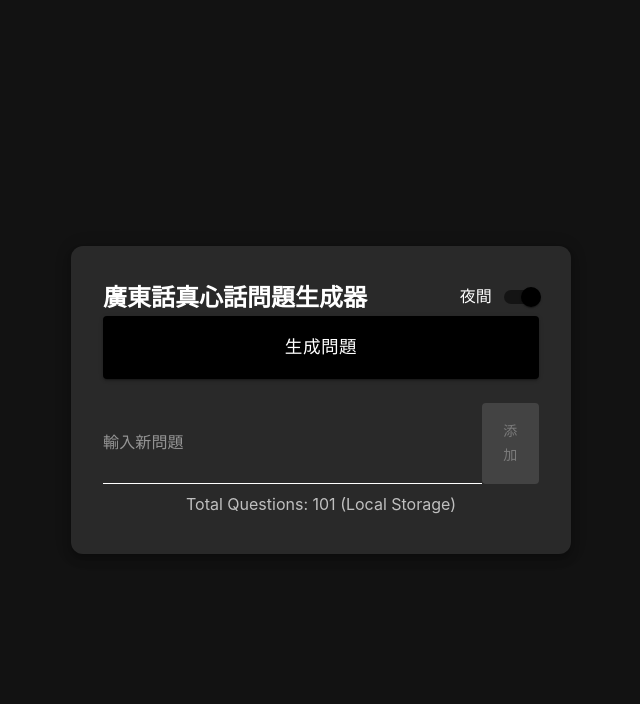
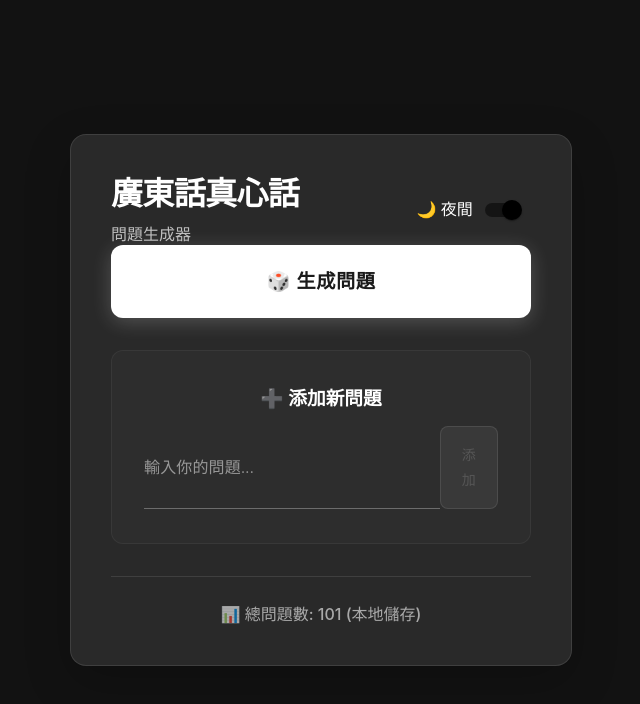
Before and after one commit to heilcheng/Truth-or-Dare-Canto, a React (Create React App) app: page / in a window 1280 px wide. Shown: the top 704 px of the page, without its empty margins (319-959 px from the left). Built offline with nearby package versions, Linux system fonts and the light colour scheme.

Commit message:
Complete UI/UX redesign with modern design, animations, and perfect centering

```diff
--- a/src/App.css
+++ b/src/App.css
@@ -53,6 +53,53 @@ body {
   overflow-x: hidden;
 }
 
+/* Animations */
+@keyframes fadeInUp {
+  from {
+    opacity: 0;
+    transform: translateY(30px);
+  }
+  to {
+    opacity: 1;
+    transform: translateY(0);
+  }
+}
+
+@keyframes slideInUp {
+  from {
+    opacity: 0;
+    transform: translateY(20px);
+  }
+  to {
+    opacity: 1;
+    transform: translateY(0);
+  }
+}
+
+@keyframes pulse {
+  0%, 100% {
+    opacity: 1;
+  }
+  50% {
+    opacity: 0.5;
+  }
+}
+
+@keyframes bounce {
+  0%, 20%, 53%, 80%, 100% {
+    transform: translate3d(0,0,0);
+  }
+  40%, 43% {
+    transform: translate3d(0, -8px, 0);
+  }
+  70% {
+    transform: translate3d(0, -4px, 0);
+  }
+  90% {
+    transform: translate3d(0, -2px, 0);
+  }
+}
+
 /* Mobile-first responsive design */
 @media (max-width: 600px) {
   /* Ensure proper touch targets on mobile */
@@ -72,12 +119,22 @@ body {
     margin: 0 !important;
     border-radius: 0 !important;
   }
+
+  /* Better mobile spacing */
+  .MuiCardContent-root {
+    padding: 24px 16px !important;
+  }
 }
 
 /* Tablet and desktop improvements */
 @media (min-width: 601px) {
   .MuiCard-root {
     margin: auto !important;
+  }
+
+  /* Enhanced desktop shadows */
+  .MuiCard-root {
+    box-shadow: 0 16px 48px rgba(0,0,0,0.2) !important;
   }
 }
 
@@ -101,15 +158,6 @@ input:focus {
 /* Loading state improvements */
 .loading-text {
   animation: pulse 1.5s ease-in-out infinite;
-}
-
-@keyframes pulse {
-  0%, 100% {
-    opacity: 1;
-  }
-  50% {
-    opacity: 0.5;
-  }
 }
 
 /* Question card improvements */
@@ -143,13 +191,36 @@ input:focus {
   box-shadow: 0 4px 8px rgba(0, 0, 0, 0.2);
 }
 
+.MuiButton-root:active {
+  transform: translateY(0);
+}
+
 /* Theme toggle improvements */
 .MuiSwitch-root {
   transition: all 0.2s ease;
 }
 
+/* Card improvements */
+.MuiCard-root {
+  backdrop-filter: blur(10px);
+  -webkit-backdrop-filter: blur(10px);
+}
+
+/* Glass morphism effect */
+.glass-effect {
+  background: rgba(255, 255, 255, 0.1);
+  backdrop-filter: blur(10px);
+  -webkit-backdrop-filter: blur(10px);
+  border: 1px solid rgba(255, 255, 255, 0.2);
+}
+
 /* Responsive typography */
 @media (max-width: 480px) {
+  h1 {
+    font-size: 1.5rem !important;
+    line-height: 1.3 !important;
+  }
+
   h2 {
     font-size: 1.25rem !important;
     line-height: 1.3 !important;
@@ -162,6 +233,11 @@ input:focus {
 }
 
 @media (min-width: 481px) and (max-width: 768px) {
+  h1 {
+    font-size: 1.75rem !important;
+    line-height: 1.4 !important;
+  }
+
   h2 {
     font-size: 1.5rem !important;
     line-height: 1.4 !important;
@@ -169,8 +245,55 @@ input:focus {
 }
 
 @media (min-width: 769px) {
+  h1 {
+    font-size: 2.25rem !important;
+    line-height: 1.2 !important;
+  }
+
   h2 {
     font-size: 2rem !important;
     line-height: 1.2 !important;
   }
 }
+
+/* Smooth scrolling */
+html {
+  scroll-behavior: smooth;
+}
+
+/* Custom scrollbar */
+::-webkit-scrollbar {
+  width: 8px;
+}
+
+::-webkit-scrollbar-track {
+  background: transparent;
+}
+
+::-webkit-scrollbar-thumb {
+  background: rgba(0, 0, 0, 0.2);
+  border-radius: 4px;
+}
+
+::-webkit-scrollbar-thumb:hover {
+  background: rgba(0, 0, 0, 0.3);
+}
+
+/* Dark mode scrollbar */
+[data-mui-color-scheme="dark"] ::-webkit-scrollbar-thumb {
+  background: rgba(255, 255, 255, 0.2);
+}
+
+[data-mui-color-scheme="dark"] ::-webkit-scrollbar-thumb:hover {
+  background: rgba(255, 255, 255, 0.3);
+}
+
+/* Selection color */
+::selection {
+  background: rgba(25, 118, 210, 0.2);
+  color: inherit;
+}
+
+[data-mui-color-scheme="dark"] ::selection {
+  background: rgba(255, 255, 255, 0.2);
+}
--- a/src/App.js
+++ b/src/App.js
@@ -204,7 +204,8 @@ const TruthOrDareGenerator = () => {
           alignItems: 'center',
           justifyContent: 'center',
           padding: { xs: 2, sm: 3, md: 4 },
-          boxSizing: 'border-box'
+          boxSizing: 'border-box',
+          position: 'relative'
         }}
       >
         <Card
@@ -212,115 +213,210 @@ const TruthOrDareGenerator = () => {
             width: '100%',
             maxWidth: { xs: '100%', sm: 450, md: 500 },
             backgroundColor: 'background.paper',
-            borderRadius: { xs: 2, sm: 3 },
-            boxShadow: { xs: 2, sm: 4, md: 6 }
+            borderRadius: { xs: 3, sm: 4 },
+            boxShadow: { xs: '0 8px 32px rgba(0,0,0,0.1)', sm: '0 12px 40px rgba(0,0,0,0.15)', md: '0 16px 48px rgba(0,0,0,0.2)' },
+            border: '1px solid',
+            borderColor: themeMode === 'dark' ? 'rgba(255,255,255,0.1)' : 'rgba(0,0,0,0.1)',
+            backdropFilter: 'blur(10px)',
+            animation: 'fadeInUp 0.6s ease-out'
           }}
         >
-          <CardContent sx={{ padding: { xs: 3, sm: 4 } }}>
+          <CardContent sx={{
+            padding: { xs: 4, sm: 5 },
+            '&:last-child': { paddingBottom: { xs: 4, sm: 5 } }
+          }}>
+            {/* Header Section */}
             <div style={{
               display: 'flex',
               flexDirection: { xs: 'column', sm: 'row' },
               justifyContent: 'space-between',
-              alignItems: { xs: 'flex-start', sm: 'center' },
-              marginBottom: { xs: 3, sm: 4 },
-              gap: { xs: 2, sm: 0 }
+              alignItems: { xs: 'center', sm: 'center' },
+              marginBottom: { xs: 4, sm: 5 },
+              gap: { xs: 3, sm: 0 }
             }}>
-              <h2 style={{
-                color: themeMode === 'dark' ? 'white' : '#222',
+              <div style={{ textAlign: { xs: 'center', sm: 'left' } }}>
+                <h1 style={{
+                  color: themeMode === 'dark' ? 'white' : '#1a1a1a',
                   margin: 0,
-                fontSize: { xs: '1.5rem', sm: '1.75rem', md: '2rem' },
-                textAlign: { xs: 'center', sm: 'left' },
-                width: { xs: '100%', sm: 'auto' }
+                  fontSize: { xs: '1.75rem', sm: '2rem', md: '2.25rem' },
+                  fontWeight: 700,
+                  lineHeight: 1.2,
+                  letterSpacing: '-0.02em'
                 }}>
-                廣東話真心話問題生成器
-              </h2>
+                  廣東話真心話
+                </h1>
+                <p style={{
+                  color: themeMode === 'dark' ? 'rgba(255,255,255,0.7)' : 'rgba(0,0,0,0.6)',
+                  margin: '8px 0 0 0',
+                  fontSize: { xs: '0.9rem', sm: '1rem' },
+                  fontWeight: 400
+                }}>
+                  問題生成器
+                </p>
+              </div>
               <FormControlLabel
-                control={<Switch checked={themeMode === 'dark'} onChange={handleThemeToggle} color="primary" />}
-                label={themeMode === 'dark' ? '夜間' : '日間'}
+                control={
+                  <Switch
+                    checked={themeMode === 'dark'}
+                    onChange={handleThemeToggle}
+                    color="primary"
+                    sx={{
+                      '& .MuiSwitch-switchBase': {
+                        color: themeMode === 'dark' ? '#fff' : '#1976d2',
+                      },
+                      '& .MuiSwitch-track': {
+                        backgroundColor: themeMode === 'dark' ? 'rgba(255,255,255,0.3)' : 'rgba(25,118,210,0.3)',
+                      }
+                    }}
+                  />
+                }
+                label={themeMode === 'dark' ? '🌙 夜間' : '☀️ 日間'}
                 labelPlacement="start"
                 sx={{
-                  marginLeft: { xs: 0, sm: 1 },
-                  color: themeMode === 'dark' ? 'white' : '#222',
-                  alignSelf: { xs: 'center', sm: 'flex-start' }
+                  margin: 0,
+                  color: themeMode === 'dark' ? 'white' : '#1a1a1a',
+                  fontWeight: 500,
+                  fontSize: { xs: '0.9rem', sm: '1rem' }
                 }}
               />
             </div>
 
+            {/* Loading State */}
             {loading && (
+              <Box sx={{
+                textAlign: 'center',
+                py: 3,
+                animation: 'pulse 1.5s ease-in-out infinite'
+              }}>
                 <p style={{
-                color: themeMode === 'dark' ? 'white' : '#222',
-                textAlign: 'center',
-                fontSize: { xs: '0.9rem', sm: '1rem' }
+                  color: themeMode === 'dark' ? 'rgba(255,255,255,0.8)' : 'rgba(0,0,0,0.7)',
+                  fontSize: { xs: '0.95rem', sm: '1rem' },
+                  margin: 0
                 }}>
-                Loading questions...
+                  ⏳ 載入問題中...
                 </p>
+              </Box>
             )}
 
+            {/* Error State */}
             {error && (
+              <Box sx={{
+                textAlign: 'center',
+                py: 2,
+                mb: 3,
+                backgroundColor: themeMode === 'dark' ? 'rgba(255,107,107,0.1)' : 'rgba(255,107,107,0.05)',
+                borderRadius: 2,
+                border: '1px solid',
+                borderColor: 'rgba(255,107,107,0.3)'
+              }}>
                 <p style={{
                   color: '#ff6b6b',
-                textAlign: 'center',
-                fontSize: { xs: '0.8rem', sm: '0.9rem' },
-                marginBottom: 2
+                  fontSize: { xs: '0.85rem', sm: '0.9rem' },
+                  margin: 0,
+                  fontWeight: 500
                 }}>
-                {error}
+                  ⚠️ {error}
                 </p>
+              </Box>
             )}
 
+            {/* Generate Button */}
             <Button
               variant="contained"
               onClick={generateQuestion}
               fullWidth
               disabled={loading}
               sx={{
-                marginBottom: 3,
-                padding: { xs: 1.5, sm: 2 },
-                fontSize: { xs: '1rem', sm: '1.1rem' },
-                backgroundColor: themeMode === 'dark' ? 'black' : 'primary.main',
-                '&:hover': { backgroundColor: themeMode === 'dark' ? '#333' : '#1565c0' }
+                marginBottom: 4,
+                padding: { xs: 2, sm: 2.5 },
+                fontSize: { xs: '1.1rem', sm: '1.2rem' },
+                fontWeight: 600,
+                backgroundColor: themeMode === 'dark' ? '#fff' : '#1976d2',
+                color: themeMode === 'dark' ? '#1a1a1a' : '#fff',
+                borderRadius: 3,
+                textTransform: 'none',
+                boxShadow: themeMode === 'dark'
+                  ? '0 4px 20px rgba(255,255,255,0.2)'
+                  : '0 4px 20px rgba(25,118,210,0.3)',
+                '&:hover': {
+                  backgroundColor: themeMode === 'dark' ? '#f0f0f0' : '#1565c0',
+                  transform: 'translateY(-2px)',
+                  boxShadow: themeMode === 'dark'
+                    ? '0 6px 25px rgba(255,255,255,0.3)'
+                    : '0 6px 25px rgba(25,118,210,0.4)'
+                },
+                '&:active': {
+                  transform: 'translateY(0)'
+                },
+                transition: 'all 0.3s cubic-bezier(0.4, 0, 0.2, 1)'
               }}
             >
-              生成問題
+              🎲 生成問題
             </Button>
 
+            {/* Question Display */}
             {currentQuestion && (
               <Card
                 variant="outlined"
                 sx={{
-                  marginBottom: 3,
-                  padding: { xs: 2.5, sm: 3 },
-                  backgroundColor: themeMode === 'dark' ? '#2C2C2C' : '#f5f5f5',
-                  color: themeMode === 'dark' ? 'white' : '#222',
-                  borderRadius: 2
+                  marginBottom: 4,
+                  padding: { xs: 3, sm: 4 },
+                  backgroundColor: themeMode === 'dark' ? 'rgba(255,255,255,0.05)' : 'rgba(25,118,210,0.05)',
+                  color: themeMode === 'dark' ? 'white' : '#1a1a1a',
+                  borderRadius: 3,
+                  border: '1px solid',
+                  borderColor: themeMode === 'dark' ? 'rgba(255,255,255,0.1)' : 'rgba(25,118,210,0.2)',
+                  boxShadow: '0 4px 12px rgba(0,0,0,0.1)',
+                  animation: 'slideInUp 0.5s ease-out'
                 }}
               >
                 <p style={{
                   margin: 0,
-                  fontSize: { xs: '0.95rem', sm: '1rem' },
+                  fontSize: { xs: '1rem', sm: '1.1rem' },
                   lineHeight: 1.6,
-                  textAlign: 'center'
+                  textAlign: 'center',
+                  fontWeight: 500
                 }}>
-                  {currentQuestion}
+                  💭 {currentQuestion}
                 </p>
               </Card>
             )}
 
+            {/* Add Question Section */}
+            <Box sx={{
+              backgroundColor: themeMode === 'dark' ? 'rgba(255,255,255,0.02)' : 'rgba(0,0,0,0.02)',
+              borderRadius: 3,
+              padding: { xs: 3, sm: 4 },
+              border: '1px solid',
+              borderColor: themeMode === 'dark' ? 'rgba(255,255,255,0.05)' : 'rgba(0,0,0,0.05)'
+            }}>
+              <h3 style={{
+                color: themeMode === 'dark' ? 'white' : '#1a1a1a',
+                margin: '0 0 16px 0',
+                fontSize: { xs: '1.1rem', sm: '1.2rem' },
+                fontWeight: 600,
+                textAlign: 'center'
+              }}>
+                ➕ 添加新問題
+              </h3>
               <div style={{
                 display: 'flex',
                 flexDirection: { xs: 'column', sm: 'row' },
-              gap: { xs: 2, sm: 1 },
+                gap: { xs: 2, sm: 2 },
                 marginBottom: 2
               }}>
                 <Input
                   value={newQuestion}
                   onChange={(e) => setNewQuestion(e.target.value)}
-                placeholder="輸入新問題"
+                  placeholder="輸入你的問題..."
                   fullWidth
                   disabled={loading}
                   sx={{
-                  color: themeMode === 'dark' ? 'white' : '#222',
-                  '&:before': { borderBottomColor: themeMode === 'dark' ? 'white' : '#222' },
-                  fontSize: { xs: '0.9rem', sm: '1rem' }
+                    color: themeMode === 'dark' ? 'white' : '#1a1a1a',
+                    fontSize: { xs: '0.95rem', sm: '1rem' },
+                    '&:before': { borderBottomColor: themeMode === 'dark' ? 'rgba(255,255,255,0.3)' : 'rgba(0,0,0,0.3)' },
+                    '&:after': { borderBottomColor: themeMode === 'dark' ? '#fff' : '#1976d2' },
+                    '&:hover:before': { borderBottomColor: themeMode === 'dark' ? 'rgba(255,255,255,0.5)' : 'rgba(0,0,0,0.5)' }
                   }}
                 />
                 <Button
@@ -328,28 +424,84 @@ const TruthOrDareGenerator = () => {
                   onClick={addNewQuestion}
                   disabled={loading || newQuestion.trim() === ""}
                   sx={{
-                  backgroundColor: themeMode === 'dark' ? 'black' : 'primary.main',
-                  '&:hover': { backgroundColor: themeMode === 'dark' ? '#333' : '#1565c0' },
+                    backgroundColor: themeMode === 'dark' ? 'rgba(255,255,255,0.1)' : 'rgba(25,118,210,0.1)',
+                    color: themeMode === 'dark' ? 'white' : '#1976d2',
                     minWidth: { xs: '100%', sm: 'auto' },
-                  padding: { xs: 1.5, sm: 2 }
+                    padding: { xs: 1.5, sm: 2 },
+                    borderRadius: 2,
+                    textTransform: 'none',
+                    fontWeight: 500,
+                    border: '1px solid',
+                    borderColor: themeMode === 'dark' ? 'rgba(255,255,255,0.2)' : 'rgba(25,118,210,0.2)',
+                    '&:hover': {
+                      backgroundColor: themeMode === 'dark' ? 'rgba(255,255,255,0.2)' : 'rgba(25,118,210,0.2)',
+                      transform: 'translateY(-1px)'
+                    },
+                    '&:disabled': {
+                      opacity: 0.5,
+                      transform: 'none'
+                    },
+                    transition: 'all 0.2s ease'
                   }}
                 >
                   添加
                 </Button>
               </div>
+            </Box>
 
+            {/* Footer */}
+            <Box sx={{
+              textAlign: 'center',
+              mt: 4,
+              pt: 3,
+              borderTop: '1px solid',
+              borderColor: themeMode === 'dark' ? 'rgba(255,255,255,0.1)' : 'rgba(0,0,0,0.1)'
+            }}>
               <p style={{
-              color: themeMode === 'dark' ? 'white' : '#222',
-              fontSize: { xs: '0.75rem', sm: '0.8rem' },
-              textAlign: 'center',
-              marginTop: '10px',
-              opacity: 0.7
+                color: themeMode === 'dark' ? 'rgba(255,255,255,0.6)' : 'rgba(0,0,0,0.6)',
+                fontSize: { xs: '0.8rem', sm: '0.85rem' },
+                margin: 0,
+                fontWeight: 500
               }}>
-              Total Questions: {questions.length} (Local Storage)
+                📊 總問題數: {questions.length} (本地儲存)
               </p>
+            </Box>
           </CardContent>
         </Card>
       </Box>
+
+      <style jsx>{`
+        @keyframes fadeInUp {
+          from {
+            opacity: 0;
+            transform: translateY(30px);
+          }
+          to {
+            opacity: 1;
+            transform: translateY(0);
+          }
+        }
+
+        @keyframes slideInUp {
+          from {
+            opacity: 0;
+            transform: translateY(20px);
+          }
+          to {
+            opacity: 1;
+            transform: translateY(0);
+          }
+        }
+
+        @keyframes pulse {
+          0%, 100% {
+            opacity: 1;
+          }
+          50% {
+            opacity: 0.5;
+          }
+        }
+      `}</style>
     </ThemeProvider>
   );
 };
```
Lines whose indentation alone changed are shown as unchanged.
